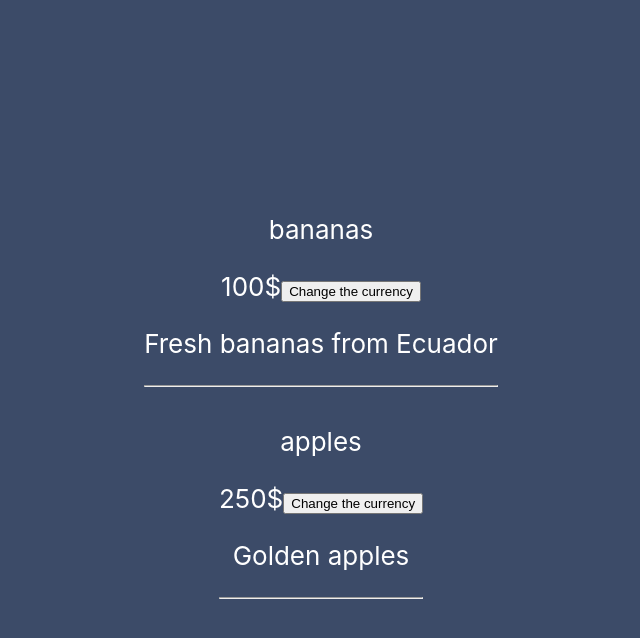
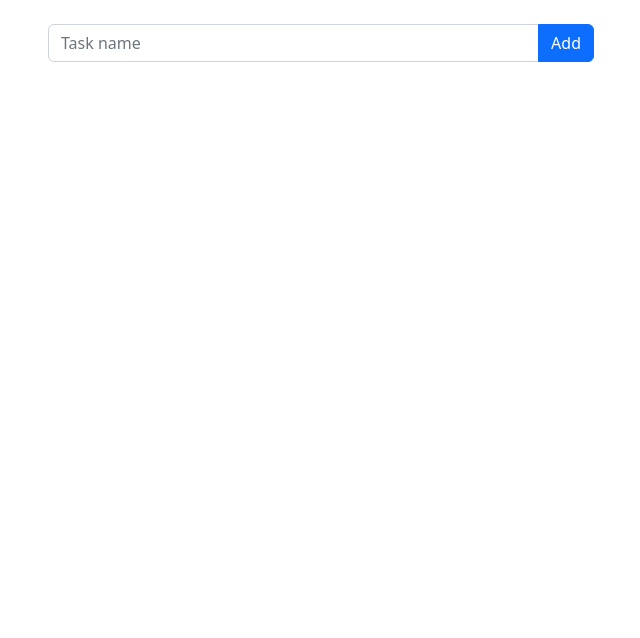
Before and after one commit to NarePirumyan/nare-todolist, a React (Create React App) app: page / in a window 1280 px wide. Shown: the top 638 px of the page, without its empty margins (319-959 px from the left). Built offline with nearby package versions, Linux system fonts and the light colour scheme.

Commit message:
lesson-63

```diff
--- a/package.json
+++ b/package.json
@@ -6,7 +6,9 @@
     "@testing-library/jest-dom": "^5.16.5",
     "@testing-library/react": "^13.4.0",
     "@testing-library/user-event": "^13.5.0",
+    "bootstrap": "^5.2.3",
     "react": "^18.2.0",
+    "react-bootstrap": "^2.7.2",
     "react-dom": "^18.2.0",
     "react-scripts": "5.0.1",
     "web-vitals": "^2.1.4"
--- a/src/App.css
+++ b/src/App.css
@@ -2,13 +2,9 @@
   text-align: center;
 }
 
-@media (prefers-reduced-motion: no-preference) {
-  .App-logo {
-    animation: App-logo-spin infinite 20s linear;
-  }
-}
 
-.App-header {
+
+/* .App-header {
   background-color: #3c4b68;
   min-height: 100vh;
   display: flex;
@@ -17,13 +13,4 @@
   justify-content: center;
   font-size: calc(10px + 2vmin);
   color: white;
-}
-
-@keyframes App-logo-spin {
-  from {
-    transform: rotate(0deg);
-  }
-  to {
-    transform: rotate(360deg);
-  }
-}
+} */
--- a/src/App.js
+++ /dev/null
@@ -1,29 +0,0 @@
-import './App.css';
-import {Product} from './Product';
-
-
-
-function App() {
-
-  return (
-    <div className="App">
-      <header className="App-header">
-
-        <Product
-        name="bananas"
-        price="100"
-        description="Fresh bananas from Ecuador"
-        />
-
-        <Product
-        name="apples"
-        price="250"
-        description="Golden apples"
-        />
-
-      </header>
-    </div>
-  );
-}
-
-export default App;
--- /dev/null
+++ b/src/App.jsx
@@ -0,0 +1,18 @@
+import { Component } from 'react';
+import 'bootstrap/dist/css/bootstrap.min.css';
+import './App.css';
+import { ToDo } from './Components/ToDo';
+// import { Task } from './Components/Task';
+
+
+class App extends Component {
+
+  render() {
+    return (
+        <ToDo />
+        // <Task />
+    );
+  }
+}
+
+export default App;
--- /dev/null
+++ b/src/Components/Task.jsx
@@ -0,0 +1,17 @@
+import { Col, Card, Button } from "react-bootstrap";
+
+
+export function Task() {
+
+    return (
+        <Col xs={12} sm={6} md={4} xl={2}>
+            <Card style={{ width: '200px' }}>
+                <Card.Title>Card Title</Card.Title>
+                <Card.Text>
+                    My task.
+                </Card.Text>
+                <Button variant="danger">Delete</Button>
+            </Card>
+        </Col>
+    );
+}
--- /dev/null
+++ b/src/Components/ToDo.jsx
@@ -0,0 +1,63 @@
+import { Component } from "react";
+import { Container, Row, Col, InputGroup, Form, Button } from "react-bootstrap";
+import { Task } from "./Task";
+import { idGenerator } from "../utils/helpers";
+
+
+export class ToDo extends Component {
+
+    state = {
+        tasks: [],
+        inputVal: ""
+    };
+
+
+    handleInputChange = (event) => {
+        this.setState({
+            inputVal: event.target.value
+        })
+    }
+
+    createNewTask = () => {
+        const newTask = {
+            id: idGenerator(),
+            title: this.state.inputVal
+        }
+
+        const tasksCopy = [...this.state.tasks];
+        tasksCopy.push(newTask);
+
+        this.setState({
+            tasks: tasksCopy
+            })
+    }
+
+    render() {
+        return (
+            <Container>
+                <Row className="justify-content-center">
+                    <Col xs={10} md={6}>
+                        <InputGroup className="mt-4 mb-3">
+                            <Form.Control
+                                placeholder="Task name"
+                                onChange={this.handleInputChange}
+                            />
+                            <Button
+                            onClick={this.createNewTask}
+                            >Add</Button>
+                        </InputGroup>
+                    </Col>
+                </Row>
+                <Row>
+                    {
+                    this.state.tasks.map((task) => {
+                        return (
+                            <Task />
+                        );
+                    })
+                    }
+                </Row>
+            </Container>
+        );
+    }
+}
--- a/src/Description.jsx
+++ /dev/null
@@ -1,12 +0,0 @@
-import { Component } from "react";
-
-export class Description extends Component {
-
-    render() {
-        const { text } = this.props;
-
-        return <p>
-            {text}
-        </p>;
-    }
-}
--- a/src/Name.jsx
+++ /dev/null
@@ -1,11 +0,0 @@
-import { Component } from "react";
-
-export class Name extends Component {
-
-    render() {
-
-        return <p>
-            {this.props.text}
-        </p>;
-    }
-}
--- a/src/Product.jsx
+++ /dev/null
@@ -1,21 +0,0 @@
-import { Component } from 'react';
-import { Description } from './Description';
-import { Name } from './Name';
-import { Price } from './Price';
-
-
-
-export class Product extends Component {
-
-
-    render() {
-        const { name, price, description } = this.props;
-
-        return <div>
-            <Name text={name} />
-            <Price text={price} />
-            <Description text={description} />
-            <hr />
-        </div>;
-    }
-}
--- /dev/null
+++ b/src/utils/helpers.js
@@ -0,0 +1,5 @@
+
+export function idGenerator() {
+    const uniqueNum = Math.random().toString(32) + Math.random().toString(32);
+    return uniqueNum;
+}
```
Also changed, not shown: 1 other file (tests, documents, lock files or other folders).
